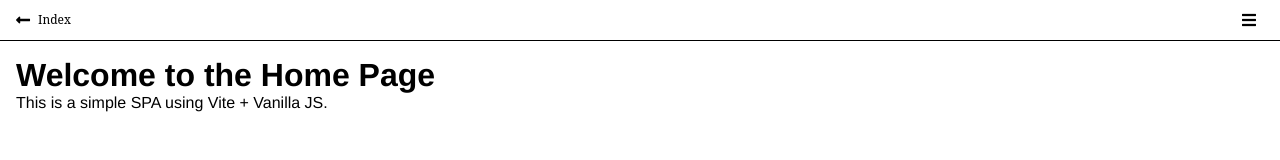
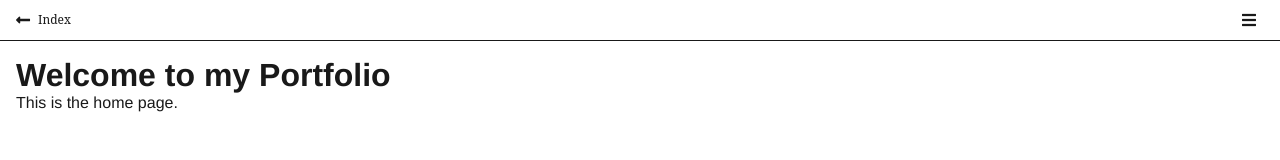
Before and after one commit to victor-prm/portfolio-v1, a website built with Vite: page index.html in a window 1280 px wide. Built offline with nearby package versions, Linux system fonts and the light colour scheme; a web font is replaced by a local one.

Commit message:
restructured how pages are set up

```diff
--- a/pages/home.html
+++ /dev/null
@@ -1,2 +0,0 @@
-<h1>Welcome to the Home Page</h1>
-<p>This is a simple SPA using Vite + Vanilla JS.</p>
--- a/src/components/header.js
+++ b/src/components/header.js
@@ -13,7 +13,7 @@
         class: `${cname}__nav`
     })
 
-    let link = arrowLink({ text: "Index" })
+    let link = arrowLink({ text: "Index" , link: "/"})
     let menuButton = setElement("button",{
          class: `${cname}__nav__menu-button`
     })
@@ -26,9 +26,5 @@
 
     thisElm.append(nav)
 
-
-
-
-
     return thisElm;
 }
--- a/src/components/header.sass
+++ b/src/components/header.sass
@@ -1,9 +1,8 @@
-@use '../style/base.sass'
+@use '../style/base'
 
 .header
     padding: 0 base.$unit-2x
-    border-bottom: 1px solid black
-
+    border-bottom: 1px base.$gray-900 solid
     &__nav
         @extend %fxrow
         height: base.$unit-5x
@@ -14,3 +13,4 @@
         &__menu-button
             @extend %standard-button
             font-size: base.$unit-2x
+            color: base.$gray-900
--- a/src/components/small.js
+++ b/src/components/small.js
@@ -13,11 +13,13 @@ export function imgWrapper(parentClass) {
 export function arrowLink(data) {
     const cname = "arrow-link"
     let text = data.text || "";
+    let ref = data.link || "#"
     let direction = data.direction || "left";
 
     let link = setElement("a", {
-        class: cname
-    }).inner(text)
+        class: cname,
+        href: ref
+    }).withHTML(text)
 
     let icon = setElement("i",{
         class: `${cname}__icon`
--- a/src/components/small.sass
+++ b/src/components/small.sass
@@ -1,4 +1,4 @@
-@use '../style/base.sass'
+@use '../style/base'
 @use '../style/fonts'
 
 .arrow-link
@@ -12,3 +12,6 @@
 
     &__icon
         font-size: base.$unit-2x
+
+    color: base.$gray-900
+    text-decoration: none
--- a/src/js/main.js
+++ b/src/js/main.js
@@ -1,61 +1,53 @@
+import Home from '../views/home';
+import Projects from '../views/projects';
+import Detail from '../views/detail';
+
 import { createHeader } from '../components/header';
 import '../style/index.sass'
 
 //SETUP
 document.body.prepend(createHeader())
 
-
-
-
-
-
-//ROUTER
+// Client-side navigation
 function navigateTo(url) {
   history.pushState(null, null, url);
   router();
 }
 
-document.addEventListener("click", e => {
-  if (e.target.matches("[data-link]")) {
+// Attach event listeners to links
+document.addEventListener('click', e => {
+  if (e.target.matches('[data-link]')) {
     e.preventDefault();
     navigateTo(e.target.href);
   }
 });
 
-async function router() {
+function router() {
   const routes = [
-    { path: "/", view: () => fetch("/pages/home.html").then(res => res.text()) },
-    { path: "/projects", view: () => fetch("/pages/projects.html").then(res => res.text()) },
-    { path: "/detail", view: () => fetch("/pages/detail.html").then(res => res.text()) }
+    { path: "/", view: Home },
+    { path: "/projects", view: Projects },
+    { path: "/detail", view: Detail }
   ];
 
-  const potentialMatches = routes.map(route => ({
-    route,
-    isMatch: location.pathname === route.path
-  }));
+  const match = routes.find(r => r.path === location.pathname);
 
-  let match = potentialMatches.find(p => p.isMatch);
+  const app = document.getElementById("app");
+  app.innerHTML = ''; // Clear old content
 
-  if (!match) {
-    match = {
-      route: { view: () => Promise.resolve("<h1>404 Not Found</h1>") }
-    };
-  }
+  const view = match ? match.view() : document.createElement('h1');
+  if (!match) view.textContent = '404 - Page Not Found';
 
-  const html = await match.route.view();
-  const app = document.getElementById("app");
+  // Add fade-in class to the new view
+  view.classList.add('fade-in');
 
-  // Fade out current content
-  app.style.opacity = "0";
+  // Optional: force reflow to restart animation if needed
+  void view.offsetWidth;
 
-  setTimeout(() => {
-    app.innerHTML = html;
-    app.classList.remove("fade-in"); // reset class
-    void app.offsetWidth; // force reflow
-    app.classList.add("fade-in");
-    app.style.opacity = "1";
-  }, 300);
+  app.appendChild(view);
 }
 
+// Back/forward buttons
 window.addEventListener("popstate", router);
+
+// Initial load
 router();
--- a/src/js/utils.js
+++ b/src/js/utils.js
@@ -8,7 +8,7 @@ export function setElement(tag, attributesObj) {
     if (attributesObj && typeof attributesObj === "object") setAttributes(newElm, attributesObj);
 
     // Attach a method to set content directly on the created element
-    newElm.inner = function (html) {
+    newElm.withHTML = function (html) {
         if (typeof html !== "undefined") {
             this.innerHTML = String(html); // Convert to string to avoid errors
         }
--- a/src/style/index.sass
+++ b/src/style/index.sass
@@ -5,6 +5,7 @@
     opacity: 1
     transition: opacity 0.3s ease
     padding: base.$unit-2x base.$unit-2x
+    color: base.$gray-900
 
 .fade-in
     animation: fadeIn 0.3s forwards
--- /dev/null
+++ b/src/views/Detail.js
@@ -0,0 +1,9 @@
+export default function Detail() {
+  const container = document.createElement('div');
+  container.classList.add('home');
+  container.innerHTML = `
+    <h1>This is a detail view</h1>
+    <p>More to come...</p>
+  `;
+  return container;
+}
--- /dev/null
+++ b/src/views/Home.js
@@ -0,0 +1,9 @@
+export default function Home() {
+  const container = document.createElement('div');
+  container.classList.add('home');
+  container.innerHTML = `
+    <h1>Welcome to my Portfolio</h1>
+    <p>This is the home page.</p>
+  `;
+  return container;
+}
--- /dev/null
+++ b/src/views/Projects.js
@@ -0,0 +1,12 @@
+import { setElement } from "../js/utils";
+
+export default function Projects() {
+  const thisElm = setElement("div",{
+    class: 'projects'
+  })
+
+  let title = setElement("h1").withHTML("Projects")
+  thisElm.append(title)
+
+  return thisElm;
+}
```
Also changed, not shown: pages/detail.html (deleted, +0 -2 lines), pages/projects.html (deleted, +0 -2 lines).
